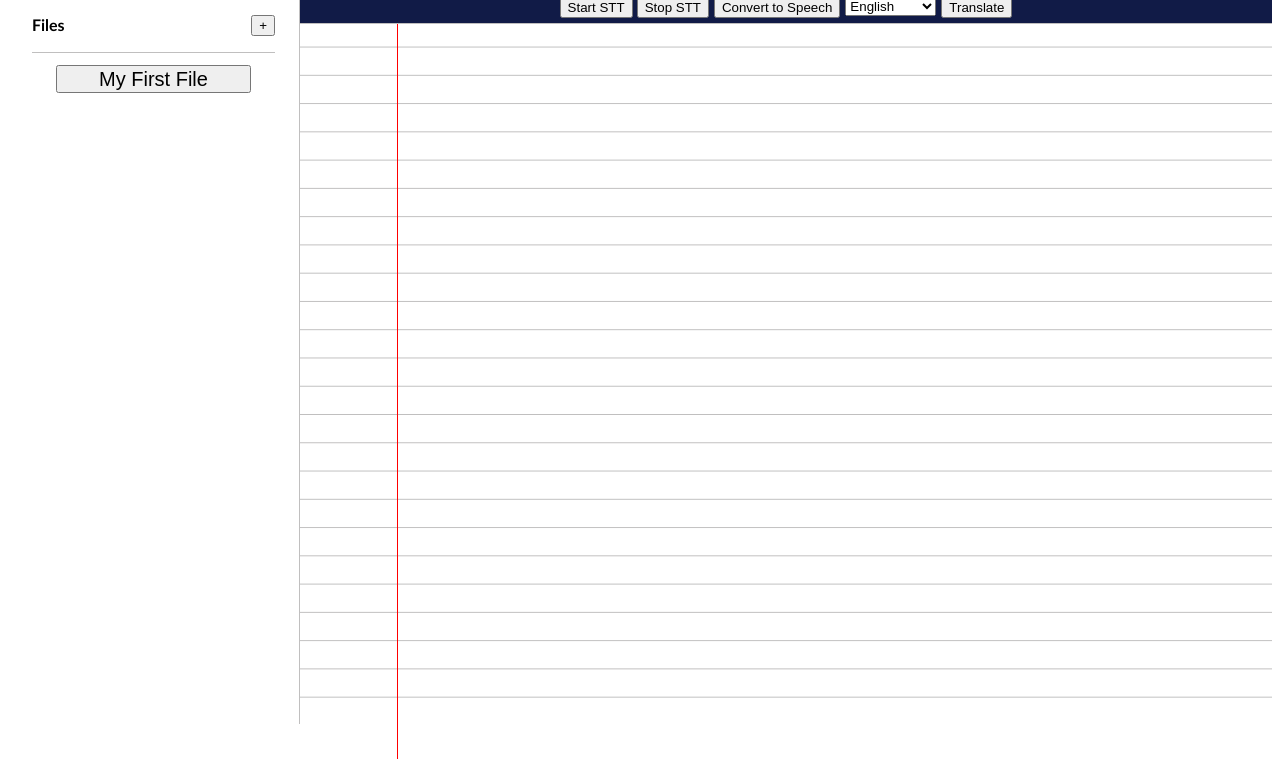
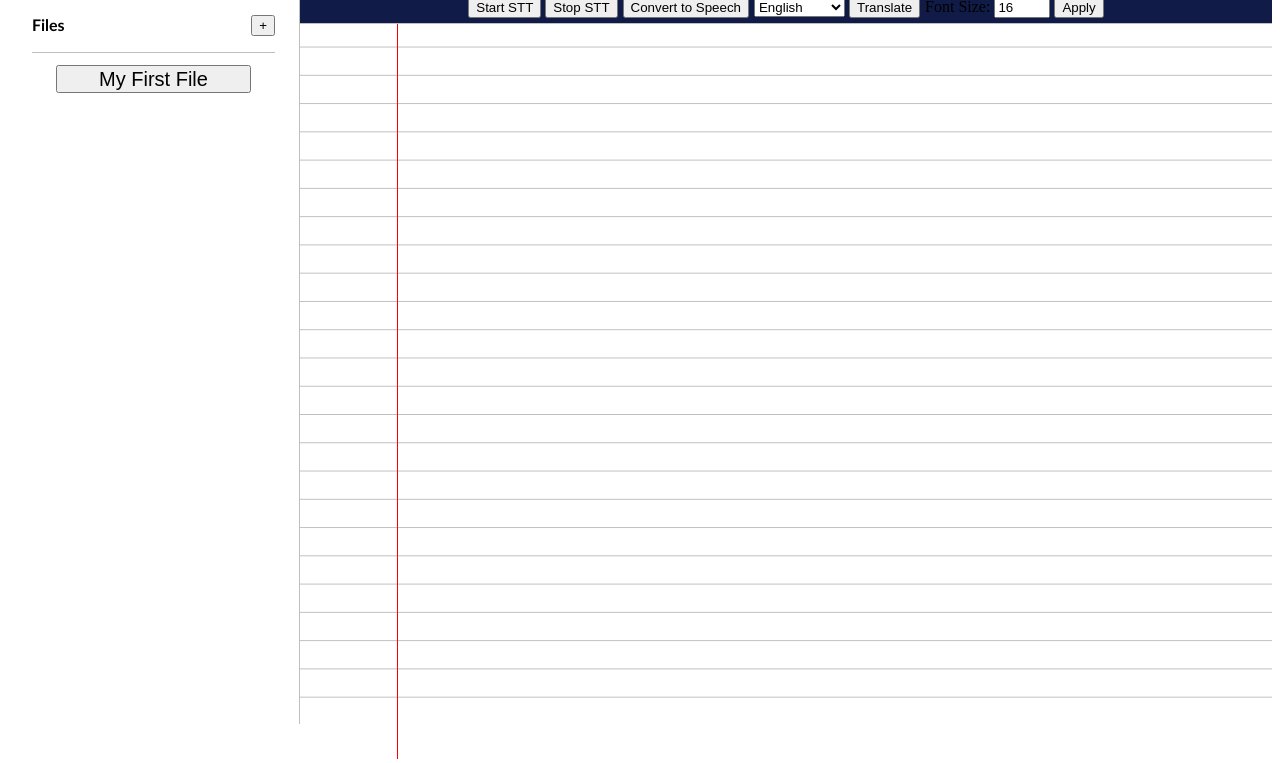
Before and after one commit to BenjaminNamayandev/WDSOverhaulcasecomp2023, a plain HTML site: page notes.html in a window 1280 px wide. Shown: the part 74-837 px from the top of the page. Drawn offline with Linux system fonts and the light colour scheme; sample sign-in values are in the browser's storage.

Commit message:
Can now change note font size

```diff
--- a/notes.html
+++ b/notes.html
@@ -42,7 +42,7 @@
               <button id="stop">Stop STT</button>
             </div>
 
-            <button onclick="convertToSpeech()">Convert to Speech</button>
+              <button onclick="convertToSpeech()">Convert to Speech</button>
 
             <div>
               <select id="selectLanguage">
@@ -52,9 +52,15 @@
                 <option value="ru">Russian</option>
                 <option value="pt">Portuguese</option>
               </select>
+              <button onclick="translateText()">Translate</button>
            </div>
 
-            <button onclick="translateText()">Translate</button>
+          <div>
+            <label for="fontSizeInput">Font Size:</label>
+            <input type="number" id="fontSizeInput" value="16" min="10" max="50" step="1">
+            <button onclick="changeFontSize()">Apply</button>
+          </div>
+
 
           </nav>
 
--- a/script.js
+++ b/script.js
@@ -187,3 +187,11 @@ function saveCurrentFile() {
     saveNotes();
     alert('File saved successfully!');
 }
+
+function changeFontSize() {
+  const fontSizeInput = document.getElementById('fontSizeInput');
+  const writing = document.getElementById('writing');
+
+  const newSize = fontSizeInput.value + 'px';
+  writing.style.fontSize = newSize;
+}
```
